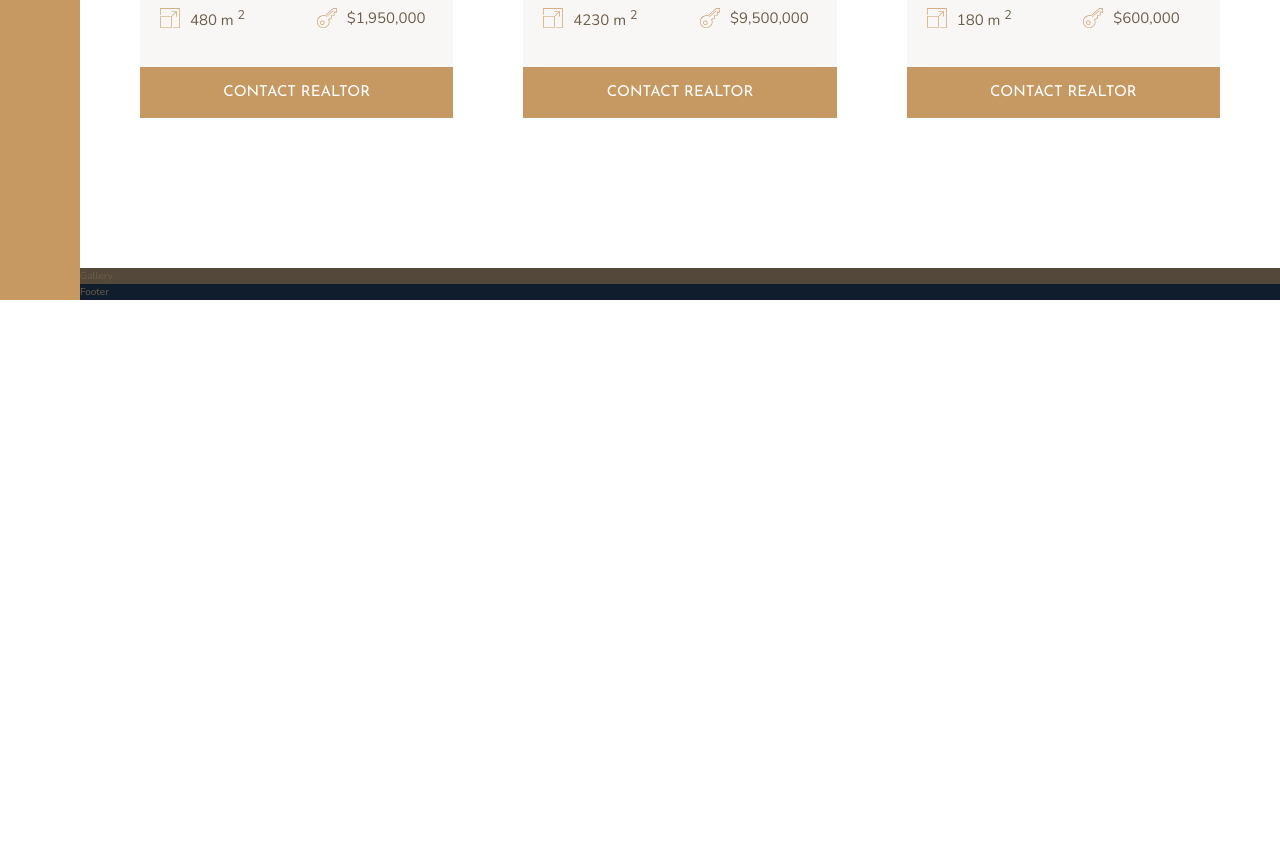
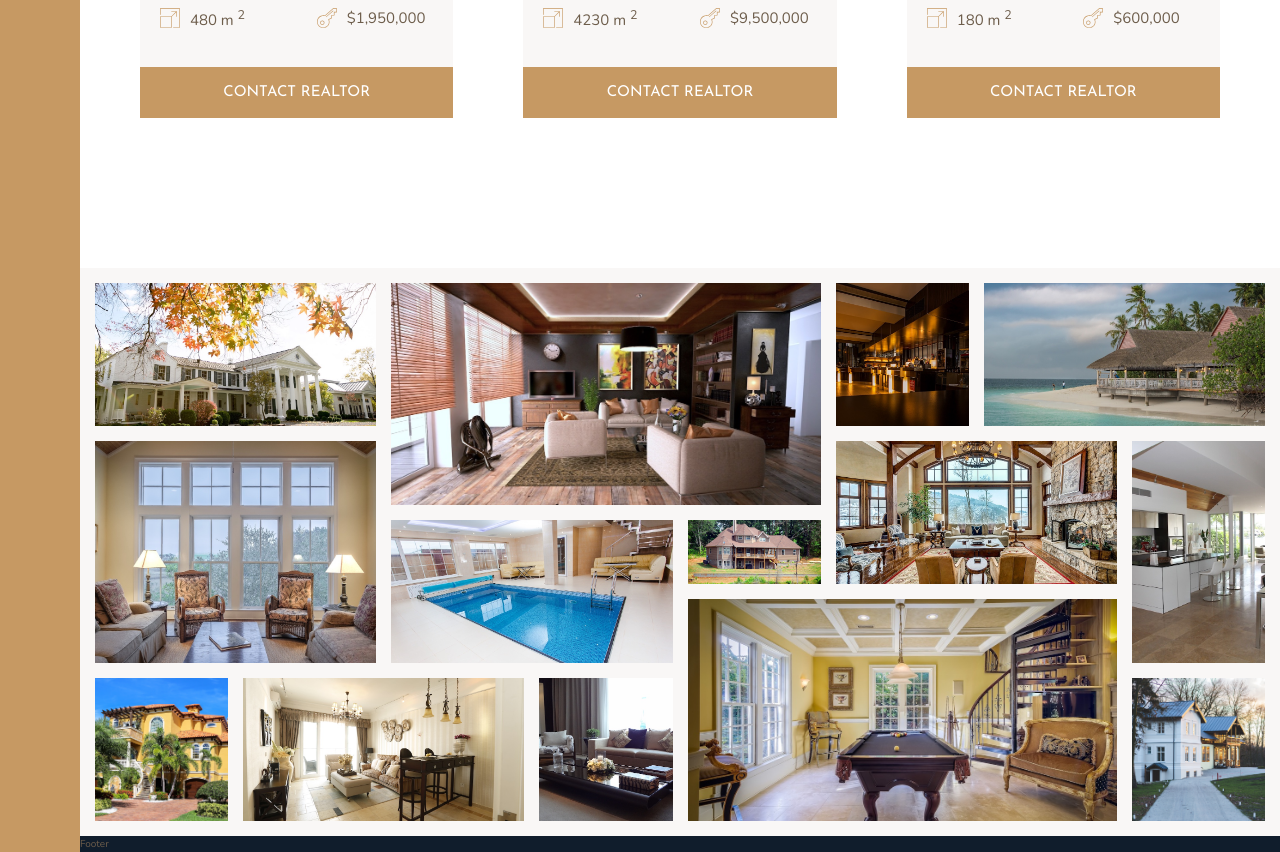
Before and after one commit to dre4success/css-grid, a website: page index.html in a window 1280 px wide. Shown: the part 2834-3686 px from the top of the page. Before the commit the page ends 3134 px from the top, so only its background shows below. Drawn offline with nearby package versions, Linux system fonts and the light colour scheme.

Commit message:
gallery section

```diff
--- a/index.html
+++ b/index.html
@@ -306,7 +306,48 @@
     </section>
 
     <section class="gallery">
-        Gallery
+        <figure class="gallery__item gallery__item--1">
+            <img src="img/gal-1.jpeg" alt="Gallery image 1" class="gallery__img">
+        </figure>
+        <figure class="gallery__item gallery__item--2">
+            <img src="img/gal-2.jpeg" alt="Gallery image 2" class="gallery__img">
+        </figure>
+        <figure class="gallery__item gallery__item--3">
+            <img src="img/gal-3.jpeg" alt="Gallery image 3" class="gallery__img">
+        </figure>
+        <figure class="gallery__item gallery__item--4">
+            <img src="img/gal-4.jpeg" alt="Gallery image 4" class="gallery__img">
+        </figure>
+        <figure class="gallery__item gallery__item--5">
+            <img src="img/gal-5.jpeg" alt="Gallery image 5" class="gallery__img">
+        </figure>
+        <figure class="gallery__item gallery__item--6">
+            <img src="img/gal-6.jpeg" alt="Gallery image 6" class="gallery__img">
+        </figure>
+        <figure class="gallery__item gallery__item--7">
+            <img src="img/gal-7.jpeg" alt="Gallery image 7" class="gallery__img">
+        </figure>
+        <figure class="gallery__item gallery__item--8">
+            <img src="img/gal-8.jpeg" alt="Gallery image 8" class="gallery__img">
+        </figure>
+        <figure class="gallery__item gallery__item--9">
+            <img src="img/gal-9.jpeg" alt="Gallery image 9" class="gallery__img">
+        </figure>
+        <figure class="gallery__item gallery__item--10">
+            <img src="img/gal-10.jpeg" alt="Gallery image 10" class="gallery__img">
+        </figure>
+        <figure class="gallery__item gallery__item--11">
+            <img src="img/gal-11.jpeg" alt="Gallery image 11" class="gallery__img">
+        </figure>
+        <figure class="gallery__item gallery__item--12">
+            <img src="img/gal-12.jpeg" alt="Gallery image 12" class="gallery__img">
+        </figure>
+        <figure class="gallery__item gallery__item--13">
+            <img src="img/gal-13.jpeg" alt="Gallery image 13" class="gallery__img">
+        </figure>
+        <figure class="gallery__item gallery__item--14">
+            <img src="img/gal-14.jpeg" alt="Gallery image 14" class="gallery__img">
+        </figure>
     </section>
     <footer class="footer">Footer</footer>
 </body>
--- a/sass/_gallery.scss
+++ b/sass/_gallery.scss
@@ -1,4 +1,71 @@
 .gallery {
-  background-color: $color-grey-dark-1;
+  background-color: $color-grey-light-1;
   grid-column: full-start / full-end;
+
+  display: grid;
+  grid-template-columns: repeat(8, 1fr);
+  grid-template-rows: repeat(7, 5vw);
+  grid-gap: 1.5rem;
+  padding: 1.5rem;
+
+  &__item {
+    &--1 {
+      grid-row: 1 / span 2;
+      grid-column: 1 / span 2;
+    }
+    &--2 {
+      grid-row: 1 / span 3;
+      grid-column: 3 / span 3;
+    }
+    &--3 {
+      grid-row: 1 / 3;
+    }
+    &--4 {
+      grid-row: 1 / 3;
+      grid-column: 7 / span 2;
+    }
+    &--5 {
+      grid-row: 3 / span 3;
+      grid-column: 1 / span 2;
+    }
+    &--6 {
+      grid-column: 3 / 5;
+      grid-row: 4 / 6;
+    }
+    &--7 {
+      grid-column: 5 / 6;
+    }
+    &--8 {
+      grid-row: 3 / 5;
+      grid-column: 6 / span 2;
+    }
+    &--9 {
+      grid-row: 3 / 6;
+    }
+    &--10 {
+      grid-row: 6 / 8;
+    }
+    &--11 {
+      grid-column: 2 / span 2;
+      grid-row: 6 / 8;
+    }
+    &--12 {
+      grid-row: 6 / 8;
+    }
+    &--13 {
+      grid-row: 5 / 8;
+      grid-column: 5 / span 3;
+    }
+    &--14 {
+      grid-row: 6 / 8;
+    }
+
+  }
+
+  &__img {
+    width: 100%;
+    height: 100%;
+    object-fit: cover;
+    display: block;
+  }
 }
```
Also changed, not shown: css/style.css.
